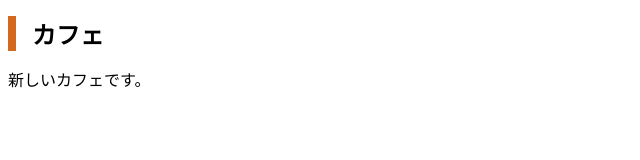
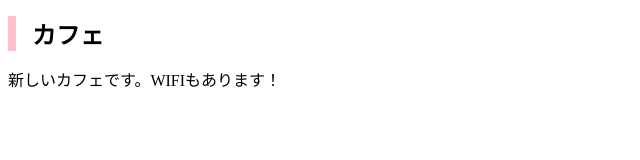
Before and after one commit to yukatukamoto/cafe, a plain HTML site: page index.html in a window 1280 px wide. Shown: the whole page, without its empty margins (0-640 px from the left). Drawn offline with Linux system fonts and the light colour scheme.

Commit message:
Add files via upload

```diff
--- a/css/styles.css
+++ b/css/styles.css
@@ -1,5 +1,5 @@
 h1 {
   font-size: 24px;
   padding-left: 16px;
-  border-left: 8px solid chocolate;
+  border-left: 8px solid pink;
 }
--- a/index.html
+++ b/index.html
@@ -8,7 +8,7 @@
 </head>
 <body>
   <h1>カフェ</h1>
-  <p>新しいカフェです。</p>
+  <p>新しいカフェです。WIFIもあります！</p>
 
 </body>
 </html>
```
